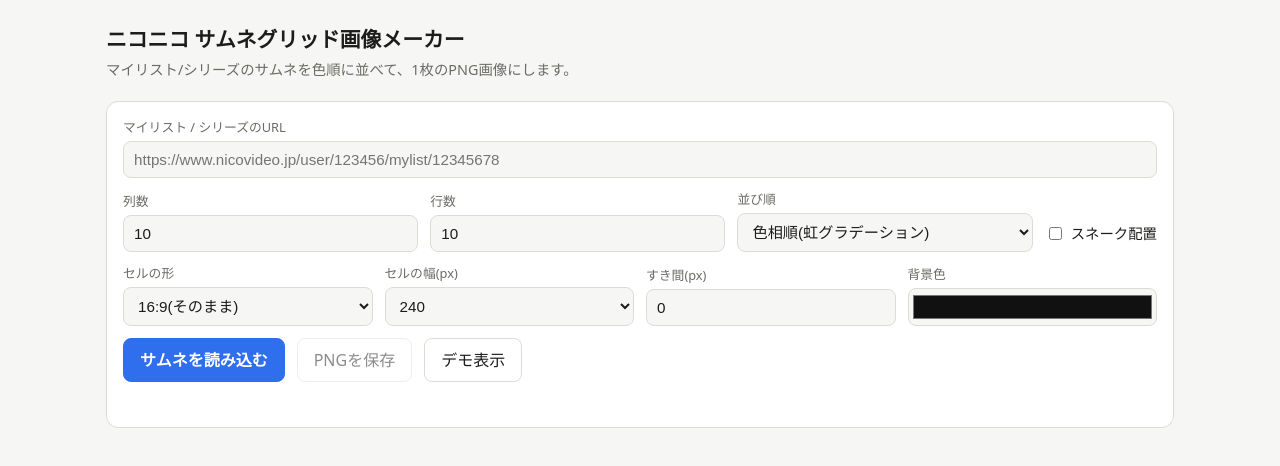
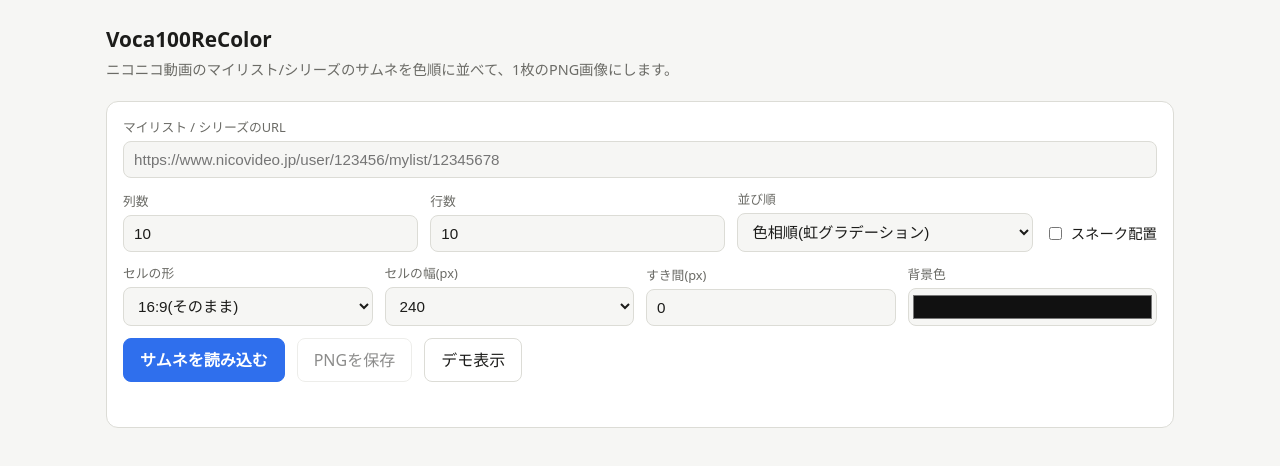
Before and after one commit to sakotsu352vt/Voca100ReColor, a plain HTML site: page index.html in a window 1280 px wide. Drawn offline with Linux system fonts and the light colour scheme.

Commit message:
Add files via upload

```diff
--- a/index.html
+++ b/index.html
@@ -3,7 +3,7 @@
 <head>
 <meta charset="utf-8">
 <meta name="viewport" content="width=device-width, initial-scale=1">
-<title>ニコニコ サムネグリッド画像メーカー</title>
+<title>Voca100ReColor</title>
 <style>
   :root {
     --bg: #f6f6f4; --surface: #ffffff; --text: #1c1c1a; --muted: #6b6b66;
@@ -52,8 +52,8 @@
 </head>
 <body>
 <main>
-  <h1>ニコニコ サムネグリッド画像メーカー</h1>
-  <p class="sub">マイリスト/シリーズのサムネを色順に並べて、1枚のPNG画像にします。</p>
+  <h1>Voca100ReColor</h1>
+  <p class="sub">ニコニコ動画のマイリスト/シリーズのサムネを色順に並べて、1枚のPNG画像にします。</p>
 
   <section class="panel">
     <label for="url">マイリスト / シリーズのURL</label>
```
